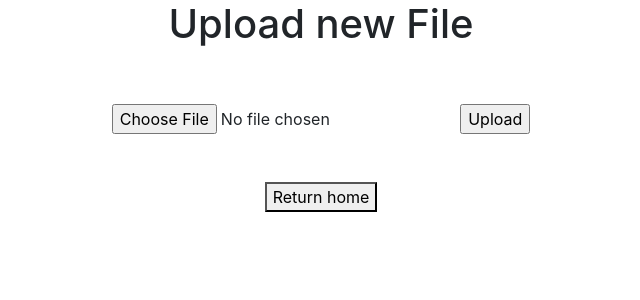
After one commit to NatLee/simply-nlp-classification-labeling-platform, a Flask app: page /upload in a window 1280 px wide. The commit adds this page. Shown: the top 300 px of the page, without its empty margins (319-959 px from the left). Run offline with Flask 2, Linux system fonts and the light colour scheme; parts of the project's set-up code (start-up, migrations or seed data) failed here and were passed over; some libraries are stand-ins or nearby versions.

Commit message:
Add customize tag method and upload page.

```diff
--- a/main.py
+++ b/main.py
@@ -1,27 +1,76 @@
 
-from flask import Flask, render_template, request
+from pathlib import Path
+from flask import Flask, render_template, request, send_from_directory, flash, redirect, url_for
+from werkzeug.utils import secure_filename
+
 from EmoLabel import EmoLabel
-from datetime import datetime
+
+UPLOAD_FOLDER = Path('uploads')
+if not UPLOAD_FOLDER.is_dir():
+    UPLOAD_FOLDER.mkdir()
+ALLOWED_EXTENSIONS = set(['txt', 'csv'])
 
 app = Flask(__name__)
+app.config['UPLOAD_FOLDER'] = UPLOAD_FOLDER.absolute().as_posix()
 
 el = EmoLabel()
 
+def allowedFile(filename):
+    return '.' in filename and filename.rsplit('.', 1)[1].lower() in ALLOWED_EXTENSIONS
+
+
+@app.route('/uploads/<filename>')
+def uploadedFile(filename):
+    return send_from_directory(app.config['UPLOAD_FOLDER'], filename)
+
+# http://flask.pocoo.org/docs/1.0/patterns/fileuploads/
+@app.route('/upload', methods=['POST', 'GET'])
+def upload():
+    if request.method == 'POST':
+        # check if the post request has the file part
+        if 'file' not in request.files:
+            flash('No file part')
+            return redirect(request.url)
+        file = request.files['file']
+        # if user does not select file, browser also
+        # submit a empty part without filename
+        if file.filename == '':
+            flash('No selected file')
+            return redirect(request.url)
+        if file and allowedFile(file.filename):
+            filename = secure_filename(file.filename)
+            fileSavePath = app.config['UPLOAD_FOLDER'] + '/' + filename
+            file.save(fileSavePath)
+            # TODO
+            # Insert data to db.
+            return redirect(url_for('uploadedFile', filename=filename))
+    return render_template('upload.html')
 
 @app.route('/', methods=['POST', 'GET'])
 def index():
 
     if request.method == 'POST':
+
         idx = int(request.form.get('idx'))
+
         score = int(request.form.get('score'))
+
         tag = str(request.form.get('tag'))
-        tag_opt = request.form.get('tag_opt')
-        date = datetime.now().strftime('%Y-%m-%d %H:%M:%S')
 
-        print(idx, score, tag, tag_opt, date)
+        tag_opt = list()
+        for item in eval(str(request.form)[19:-1]):
+            if item[0] == 'tag_opt':
+                tag_opt.append(item[1])
+
+
+        el.insertLabel(idx, score, tag, tag_opt)
+        el.commit()
+        print(idx, score, tag, tag_opt)
 
     idx, text, date = el.randomSampleText()
-    return render_template('index.html', idx=idx, text=text)
+    customTags = el.getUserCustomLabelById(idx)
+
+    return render_template('index.html', idx=idx, text=text, customTags=customTags)
 
 
 if __name__ == '__main__':
--- /dev/null
+++ b/templates/upload.html
@@ -0,0 +1,32 @@
+<!doctype html>
+
+<html>
+    <head>
+        <meta charset='UTF-8'>
+        <meta name='viewport' content='width=device-width, initial-scale=1, user-scalable=no' />
+
+        <title>Upload new File</title>
+
+        <!--Bootstrap using CDN-->
+        <link rel='stylesheet' href='https://stackpath.bootstrapcdn.com/bootstrap/4.3.1/css/bootstrap.min.css' integrity='sha384-ggOyR0iXCbMQv3Xipma34MD+dH/1fQ784/j6cY/iJTQUOhcWr7x9JvoRxT2MZw1T' crossorigin='anonymous'>
+
+        <!--Fontawsome Icons-->
+        <link href='https://use.fontawesome.com/releases/v5.6.1/css/all.css' rel='stylesheet'>
+
+    </head>
+    <body>
+        <center>
+            <h1>Upload new File</h1>
+            <br>
+            <br>
+            <form method='post' enctype='multipart/form-data'>
+                <input type='file' name='file'>
+                <input type='submit' value='Upload'>
+            </form>
+            <br>
+            <br>
+            <button onclick='location.href = "/"'>Return home</button>
+
+        </center>
+    </body>
+</html>
```
Also changed, not shown: EmoLabel.py (+12 -4 lines), templates/index.html (+46 -6 lines), 1 other file.
